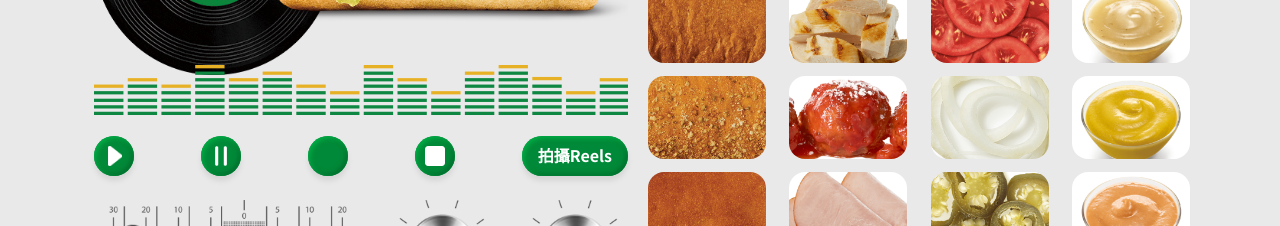
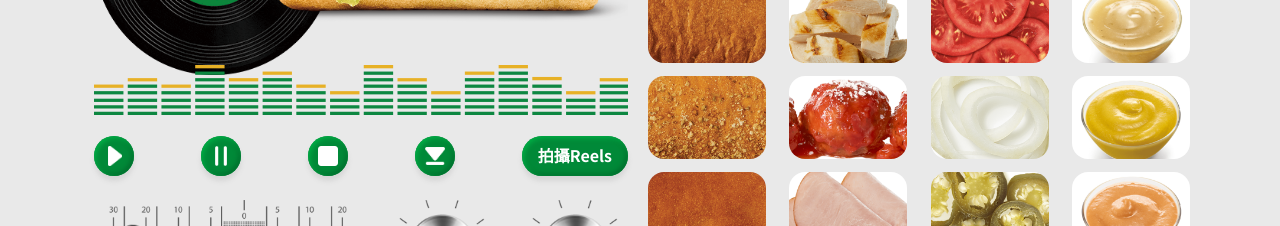
Before and after one commit to myQtime/subway, a Next.js app: page / in a window 1280 px wide. Shown: the part 2400-2626 px from the top of the page. Built offline with nearby package versions, Linux system fonts and the light colour scheme.

Commit message:
10141200

```diff
--- a/styles/sass/_play.scss
+++ b/styles/sass/_play.scss
@@ -135,6 +135,22 @@
         }
     }
     .downloadBtn {
+        position: relative;
+        &::after {
+            position: absolute;
+            content: '';
+            top: 50%;
+            left: 50%;
+            transform: translate(-50%, -50%);
+            width: 20px;
+            height: 20px;
+            background-image: url('/img/download.png');
+            background-size: contain;
+            background-repeat: no-repeat;
+            background-position: 50% 50%;
+        }
+    }
+    .stopBtn {
         position: relative;
         &::after {
             position: absolute;
```
Also changed, not shown: styles/css/all.css, 1 other file (tests, documents, lock files or other folders).
